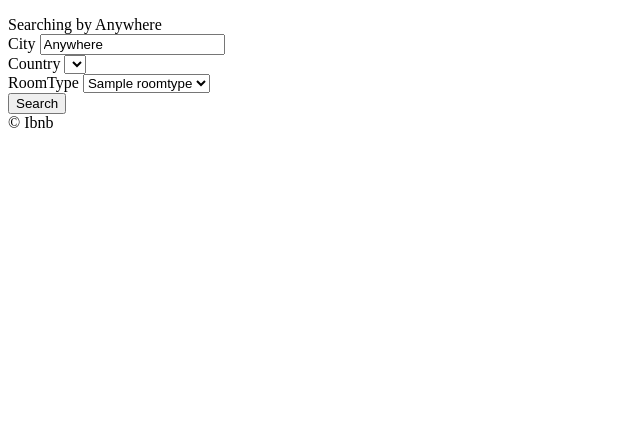
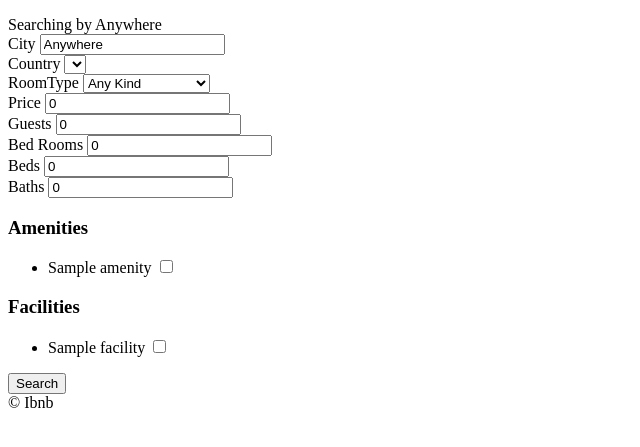
Before and after one commit to igoo-Y/airbnb-clone, a Django app: page /rooms/search/ in a window 1280 px wide. Shown: the part 60-507 px from the top of the page, without its empty margins (0-640 px from the left). Run offline with Django 3.2, Linux system fonts and the light colour scheme; tables that the repository leaves empty hold one stand-in row (values such as "Sample post"); lists and menus that the app fills with data are empty.

Commit message:
13 search

```diff
--- a/rooms/views.py
+++ b/rooms/views.py
@@ -35,9 +35,42 @@ class RoomDetail(DetailView):
 def search(request):
     city = request.GET.get("city", "Anywhere")
     city = str.capitalize(city)
+    room_type = int(request.GET.get("room_type", 0))
+    country = request.GET.get("country", "KR")
+    price = int(request.GET.get("price", 0))
+    guests = int(request.GET.get("guests", 0))
+    bedrooms = int(request.GET.get("bedrooms", 0))
+    beds = int(request.GET.get("beds", 0))
+    baths = int(request.GET.get("baths", 0))
+    s_amenities = request.GET.getlist("amenities")
+    s_facilites = request.GET.getlist("facilities")
+
+    form = {
+        "city": city,
+        "s_country": country,
+        "s_room_type": room_type,
+        "price": price,
+        "guests": guests,
+        "bedrooms": bedrooms,
+        "beds": beds,
+        "baths": baths,
+        "s_amenities": s_amenities,
+        "s_facilities": s_facilites,
+    }
+
     room_types = models.RoomType.objects.all()
+    amenities = models.Amenity.objects.all()
+    facilities = models.Facility.objects.all()
+
+    choices = {
+        "countries": countries,
+        "room_types": room_types,
+        "amenities": amenities,
+        "facilities": facilities,
+    }
+
     return render(
         request,
         "rooms/search.html",
-        {"city": city, "countries": countries, "room_types": room_types},
+        {**form, **choices},
     )
--- a/templates/rooms/search.html
+++ b/templates/rooms/search.html
@@ -19,17 +19,72 @@
             <label for="countries">Country</label>
             <select name="country" id="country">
                 {% for country in countries %}
-                    <option value="{{country.code}}">{{country.name}}</option>
+                    <option value="{{country.code}}" {% if country.code == s_country %}selected{% endif %}>{{country.name}}</option>
                 {% endfor %}
             </select>
         </div>
         <div>
             <label for="room_type">RoomType</label>
             <select name="room_type" id="room_type">
+                <option value="0">Any Kind</option>
                 {% for room_type in room_types %}
-                    <option value="{{room_type.pk}}">{{room_type.name}}</option>
+                    <option value="{{room_type.pk}}" {% if room_type.pk == s_room_type %}selected{% endif %}>{{room_type.name}}</option>
                 {% endfor %}
             </select>
+        </div>
+        <div>
+            <label for="price">Price</label>
+            <input value="{{price}}" id="price" name="price" type="number" placeholder="Search by Price">
+        </div>
+        <div>
+            <label for="guests">Guests</label>
+            <input value="{{guests}}" id="guests" name="guests" type="number" placeholder="Search by Guests">
+        </div>
+        <div>
+            <label for="bedrooms">Bed Rooms</label>
+            <input value="{{bedrooms}}" id="bedrooms" name="bedrooms" type="number" placeholder="Search by Bed Rooms">
+        </div>
+        <div>
+            <label for="beds">Beds</label>
+            <input value="{{beds}}" id="beds" name="beds" type="number" placeholder="Search by Beds">
+        </div>
+        <div>
+            <label for="baths">Baths</label>
+            <input value="{{baths}}" id="baths" name="baths" type="number" placeholder="Search by Baths">
+        </div>
+        <div>
+            <h3>Amenities</h3>
+            <ul>
+                {% for amenity in amenities %}
+                    <li>
+                        <label for="a_{{amenity.pk}}">{{amenity.name}}</label>
+                        <input
+                            name="amenities"
+                            id="a_{{amenity.pk}}"
+                            type="checkbox"
+                            value="{{amenity.pk}}"
+                            {% if amenity.pk|slugify in s_amenities %}checked{% endif %}
+                        >
+                    </li>
+                {% endfor %}
+            </ul>
+        </div>
+        <div>
+            <h3>Facilities</h3>
+            <ul>
+                {% for facility in facilities %}
+                    <li>
+                        <label for="f_{{facility.pk}}">{{facility.name}}</label>
+                        <input
+                            name="facilities"
+                            id="f_{{facility.pk}}"
+                            type="checkbox"
+                            value="{{facility.pk}}"
+                            {% if facility.pk|slugify in s_facilities %}checked{% endif %}
+                        >
+                    </li>
+                {% endfor %}
+            </ul>
         </div>
         <button>Search</button>
     </form>
```
